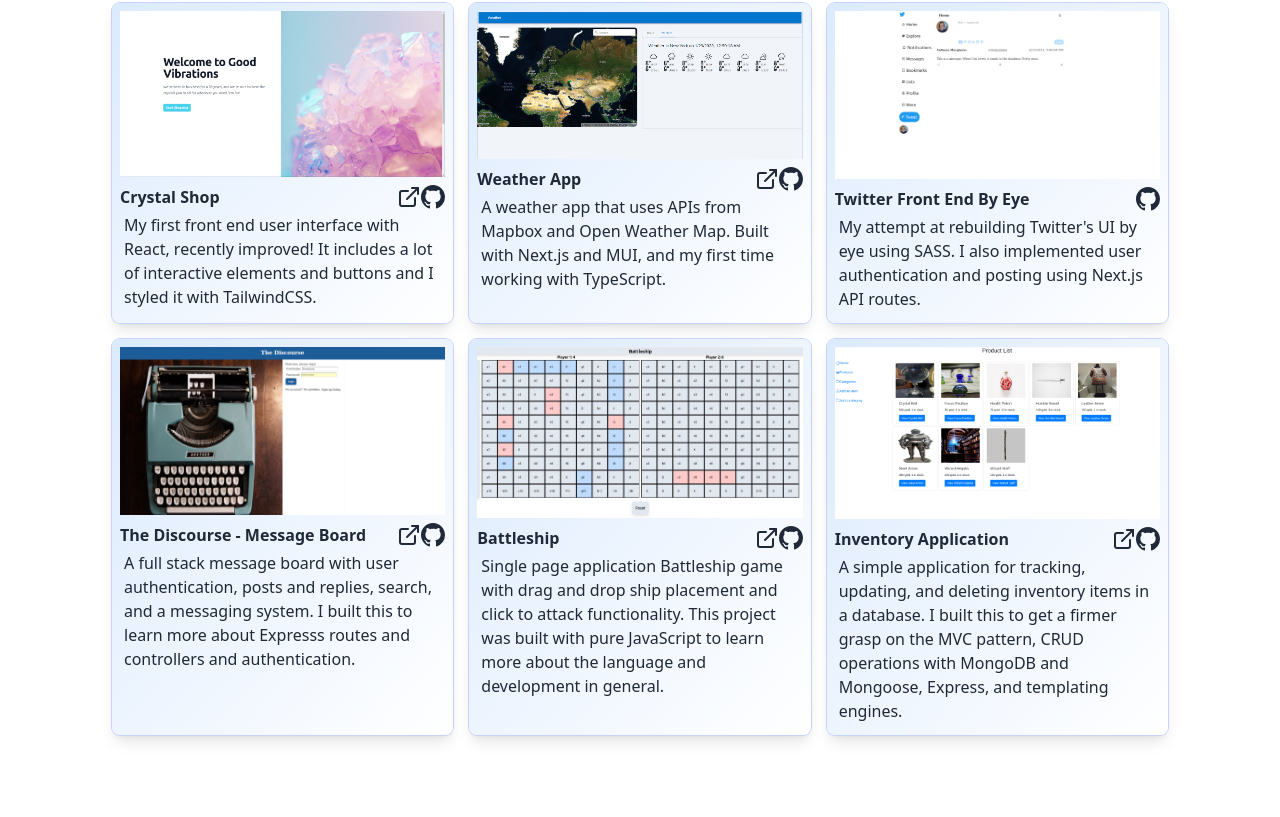
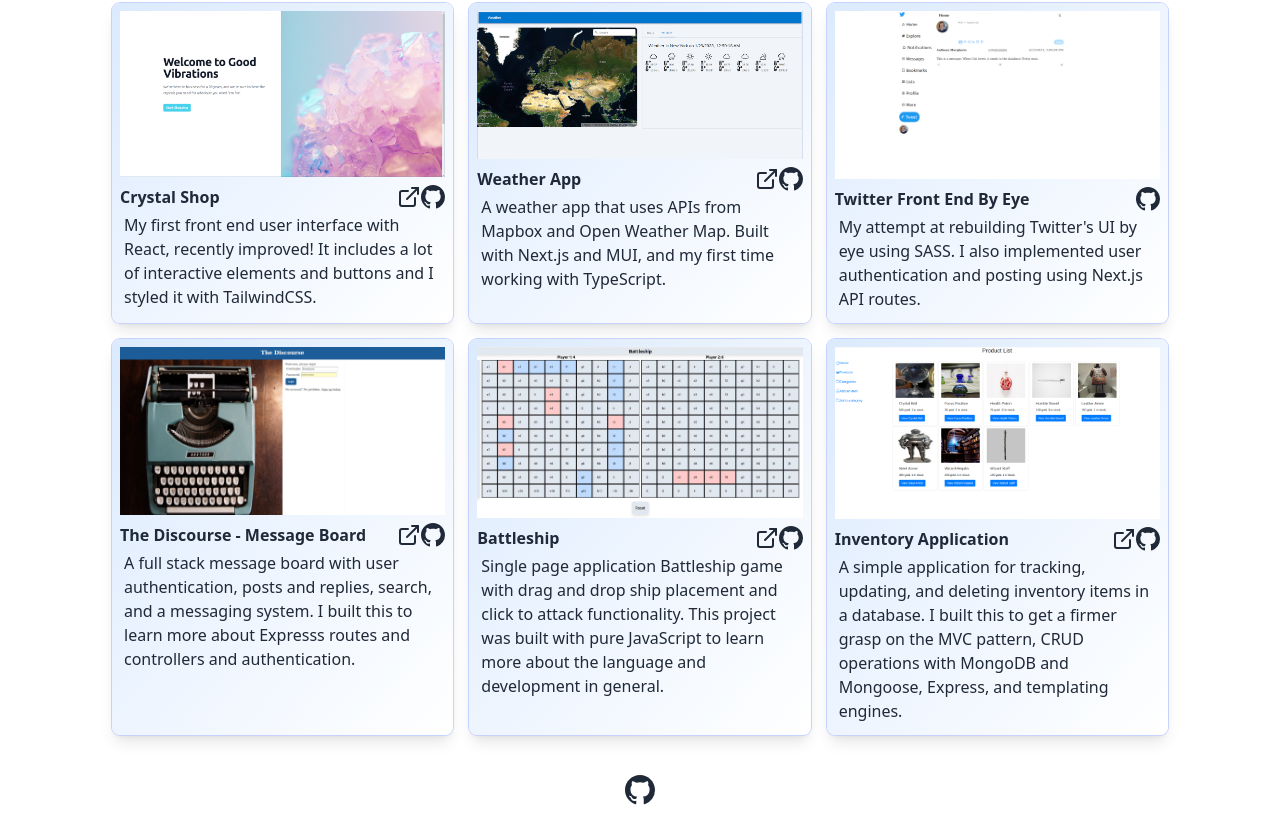
Before and after one commit to amargh2/portfolio-next, a Next.js app: page /projects in a window 1280 px wide. Shown: the part 293-1110 px from the top of the page. Before the commit the page ends 1068 px from the top, so only its background shows below. Built offline with nearby package versions, Linux system fonts and the light colour scheme.

Commit message:
added footer to pages, margin changes

```diff
--- a/src/pages/about.tsx
+++ b/src/pages/about.tsx
@@ -1,6 +1,7 @@
 import Head from "next/head"
 import Nav from "@/components/Nav"
 import Image from "next/image"
+import Footer from "@/components/Footer"
 export default function About () {
     return (
        <>
@@ -72,6 +73,8 @@ export default function About () {
             </div>
           </div>
         </div>
+        <Footer/>
+
         </div>
         </>
     )
--- a/src/pages/projects.tsx
+++ b/src/pages/projects.tsx
@@ -1,9 +1,10 @@
+import Footer from "@/components/Footer"
 import Nav from "@/components/Nav"
 import ProjectGrid from "@/components/ProjectGrid"
 export default function ProjectsPage() {
     // Project Grid creates Project Cards and places them in a Grid
     return (
-        <>
+        <div className='flex flex-col mb-3'>
             <Nav selected='projects'/>
             <div className= 'grid grid-cols-1 px-10 md:grid-cols-3 md:px-32 gap-10 mt-4 md:mt-4 mb-10'>
             <div className="mt-6 space-y-7 text-base text-zinc-600 col-start-1 col-span-3 lg:mx-40">
@@ -19,10 +20,8 @@ export default function ProjectsPage() {
                   </p>
             </div>
             </div>
-            <>
-                <ProjectGrid/>
-            </>
-
-        </>
+            <ProjectGrid/>
+            <Footer/>
+        </div>
     )
 }
```
